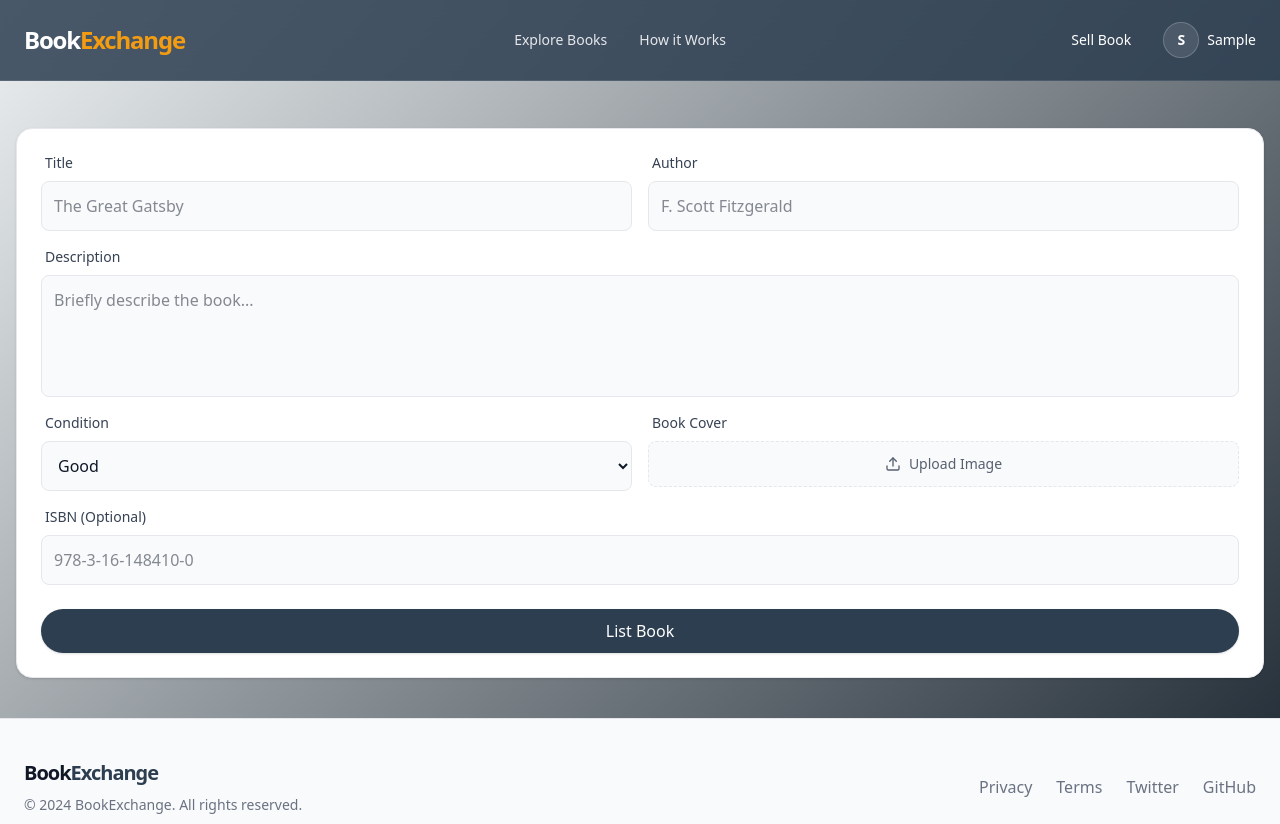
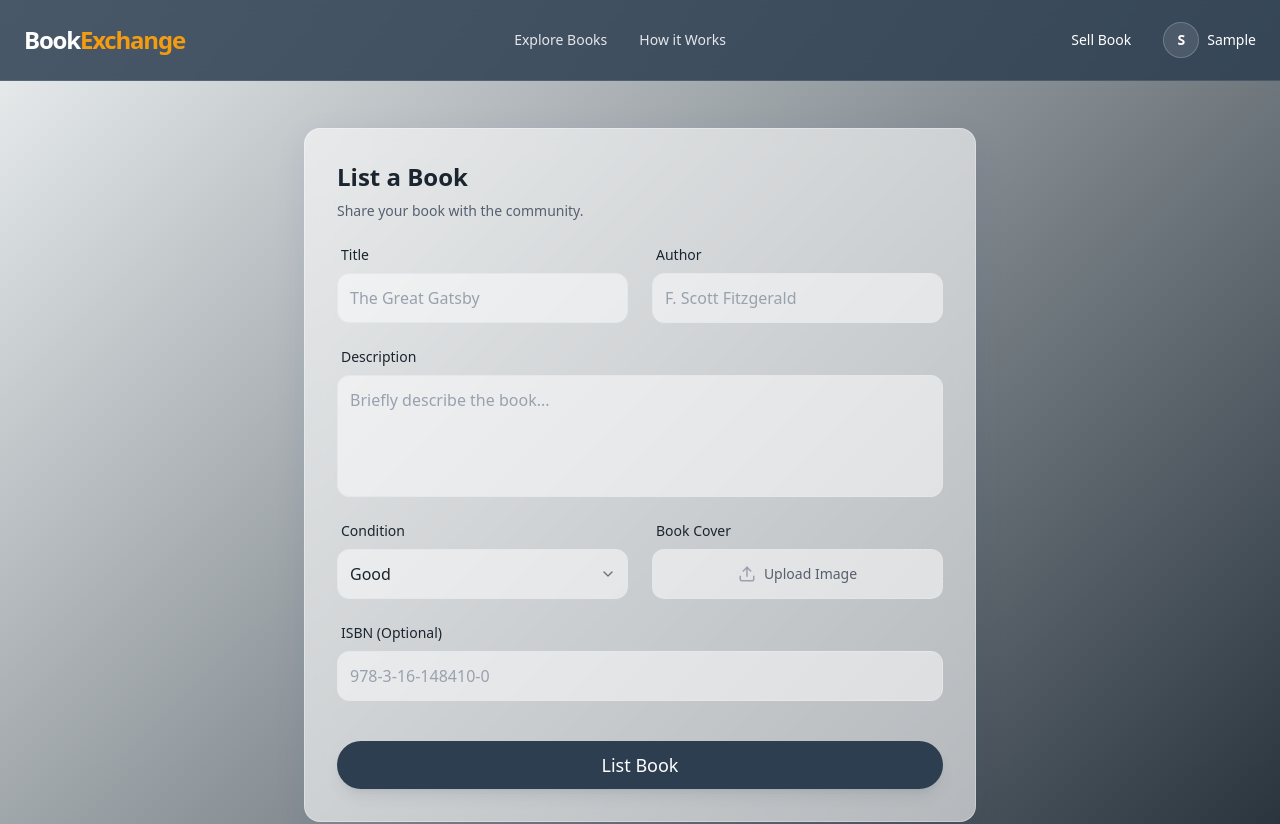
Before and after one commit to Saheb142003/Book-Reselling-App, a Next.js app: page /sell in a window 1280 px wide. Shown: the top 824 px of the page. Built offline with nearby package versions, Linux system fonts and the light colour scheme; no server answers; the database is empty; sample sign-in values are in the browser's storage.

Commit message:
Colors and components width are now fixed

```diff
--- a/components/Hero.tsx
+++ b/components/Hero.tsx
@@ -1,6 +1,39 @@
+"use client";
+
 import { Button } from './ui/Button';
+import { useEffect, useState } from 'react';
+import { Download } from 'lucide-react';
 
 export default function Hero() {
+    const [deferredPrompt, setDeferredPrompt] = useState<any>(null);
+    const [isInstallable, setIsInstallable] = useState(false);
+
+    useEffect(() => {
+        const handler = (e: any) => {
+            e.preventDefault();
+            setDeferredPrompt(e);
+            setIsInstallable(true);
+        };
+
+        window.addEventListener("beforeinstallprompt", handler);
+
+        return () => {
+            window.removeEventListener("beforeinstallprompt", handler);
+        };
+    }, []);
+
+    const handleInstallClick = async () => {
+        if (!deferredPrompt) return;
+
+        deferredPrompt.prompt();
+        const { outcome } = await deferredPrompt.userChoice;
+
+        if (outcome === "accepted") {
+            setDeferredPrompt(null);
+            setIsInstallable(false);
+        }
+    };
+
     return (
         <section className="relative pt-32 pb-20 md:pt-48 md:pb-32 overflow-hidden">
             {/* Background Elements */}
@@ -29,6 +62,18 @@ export default function Hero() {
                     <Button variant="outline" size="lg" className="min-w-[180px]">
                         Explore Collection
                     </Button>
+
+                    {isInstallable && (
+                        <Button
+                            onClick={handleInstallClick}
+                            variant="secondary"
+                            size="lg"
+                            className="min-w-[180px] gap-2 bg-green-600 text-white hover:bg-green-700 border-green-500"
+                        >
+                            <Download size={18} />
+                            Install App
+                        </Button>
+                    )}
                 </div>
 
                 {/* Stats */}
--- a/components/books/ListBookForm.tsx
+++ b/components/books/ListBookForm.tsx
@@ -74,27 +74,36 @@ export default function ListBookForm() {
     };
 
     return (
-        <form onSubmit={handleSubmit} className="flex flex-col gap-4 bg-white p-6 rounded-2xl border border-gray-200 shadow-sm">
-            {error && <p className="text-red-500 text-sm">{error}</p>}
+        <form onSubmit={handleSubmit} className="max-w-2xl mx-auto flex flex-col gap-6 p-8 rounded-2xl glass shadow-xl">
+            <div className="space-y-2">
+                <h2 className="text-2xl font-bold text-foreground">List a Book</h2>
+                <p className="text-muted-foreground text-sm">Share your book with the community.</p>
+            </div>
 
-            <div className="grid grid-cols-1 md:grid-cols-2 gap-4">
+            {error && (
+                <div className="p-3 rounded-lg bg-red-50 border border-red-200 text-red-600 text-sm">
+                    {error}
+                </div>
+            )}
+
+            <div className="grid grid-cols-1 md:grid-cols-2 gap-6">
                 <div className="flex flex-col gap-2">
-                    <label className="text-sm font-medium ml-1 text-gray-700">Title</label>
+                    <label className="text-sm font-medium ml-1 text-foreground">Title</label>
                     <input
                         type="text"
                         required
-                        className="bg-gray-50 border border-gray-200 rounded-lg p-3 focus:outline-none focus:border-primary text-gray-900"
+                        className="bg-white/50 border border-gray-200 rounded-xl p-3 focus:outline-none focus:border-primary focus:ring-1 focus:ring-primary text-foreground placeholder:text-gray-400 transition-all"
                         value={title}
                         onChange={(e) => setTitle(e.target.value)}
                         placeholder="The Great Gatsby"
                     />
                 </div>
                 <div className="flex flex-col gap-2">
-                    <label className="text-sm font-medium ml-1 text-gray-700">Author</label>
+                    <label className="text-sm font-medium ml-1 text-foreground">Author</label>
                     <input
                         type="text"
                         required
-                        className="bg-gray-50 border border-gray-200 rounded-lg p-3 focus:outline-none focus:border-primary text-gray-900"
+                        className="bg-white/50 border border-gray-200 rounded-xl p-3 focus:outline-none focus:border-primary focus:ring-1 focus:ring-primary text-foreground placeholder:text-gray-400 transition-all"
                         value={author}
                         onChange={(e) => setAuthor(e.target.value)}
                         placeholder="F. Scott Fitzgerald"
@@ -103,22 +112,23 @@ export default function ListBookForm() {
             </div>
 
             <div className="flex flex-col gap-2">
-                <label className="text-sm font-medium ml-1 text-gray-700">Description</label>
+                <label className="text-sm font-medium ml-1 text-foreground">Description</label>
                 <textarea
                     required
                     rows={4}
-                    className="bg-gray-50 border border-gray-200 rounded-lg p-3 focus:outline-none focus:border-primary resize-none text-gray-900"
+                    className="bg-white/50 border border-gray-200 rounded-xl p-3 focus:outline-none focus:border-primary focus:ring-1 focus:ring-primary resize-none text-foreground placeholder:text-gray-400 transition-all"
                     value={description}
                     onChange={(e) => setDescription(e.target.value)}
                     placeholder="Briefly describe the book..."
                 />
             </div>
 
-            <div className="grid grid-cols-1 md:grid-cols-2 gap-4">
+            <div className="grid grid-cols-1 md:grid-cols-2 gap-6">
                 <div className="flex flex-col gap-2">
-                    <label className="text-sm font-medium ml-1 text-gray-700">Condition</label>
+                    <label className="text-sm font-medium ml-1 text-foreground">Condition</label>
+                    <div className="relative">
                         <select
-                        className="bg-gray-50 border border-gray-200 rounded-lg p-3 focus:outline-none focus:border-primary text-gray-900"
+                            className="w-full bg-white/50 border border-gray-200 rounded-xl p-3 focus:outline-none focus:border-primary focus:ring-1 focus:ring-primary text-foreground appearance-none cursor-pointer transition-all"
                             value={condition}
                             onChange={(e) => setCondition(e.target.value)}
                         >
@@ -128,14 +138,18 @@ export default function ListBookForm() {
                             <option value="Fair">Fair</option>
                             <option value="Poor">Poor</option>
                         </select>
+                        <div className="absolute right-3 top-1/2 -translate-y-1/2 pointer-events-none text-gray-500">
+                            <svg xmlns="http://www.w3.org/2000/svg" width="16" height="16" viewBox="0 0 24 24" fill="none" stroke="currentColor" strokeWidth="2" strokeLinecap="round" strokeLinejoin="round"><path d="m6 9 6 6 6-6"/></svg>
+                        </div>
+                    </div>
                 </div>
 
                 <div className="flex flex-col gap-2">
-                    <label className="text-sm font-medium ml-1 text-gray-700">Book Cover</label>
+                    <label className="text-sm font-medium ml-1 text-foreground">Book Cover</label>
                     <div className="flex items-center gap-4">
-                        <label className="flex-grow cursor-pointer bg-gray-50 border border-gray-200 rounded-lg p-3 hover:bg-gray-100 transition-colors border-dashed text-center text-muted-foreground text-sm flex items-center justify-center gap-2">
-                            <svg xmlns="http://www.w3.org/2000/svg" width="16" height="16" viewBox="0 0 24 24" fill="none" stroke="currentColor" strokeWidth="2" strokeLinecap="round" strokeLinejoin="round"><path d="M21 15v4a2 2 0 0 1-2 2H5a2 2 0 0 1-2-2v-4" /><polyline points="17 8 12 3 7 8" /><line x1="12" x2="12" y1="3" y2="15" /></svg>
-                            {coverFile ? coverFile.name : "Upload Image"}
+                        <label className="flex-grow cursor-pointer group bg-white/50 border border-gray-200 rounded-xl p-3 hover:bg-white/80 transition-all border-dashed text-center text-muted-foreground text-sm flex items-center justify-center gap-2 h-[50px]">
+                            <svg className="text-gray-400 group-hover:text-primary transition-colors" xmlns="http://www.w3.org/2000/svg" width="18" height="18" viewBox="0 0 24 24" fill="none" stroke="currentColor" strokeWidth="2" strokeLinecap="round" strokeLinejoin="round"><path d="M21 15v4a2 2 0 0 1-2 2H5a2 2 0 0 1-2-2v-4" /><polyline points="17 8 12 3 7 8" /><line x1="12" x2="12" y1="3" y2="15" /></svg>
+                            <span className="truncate max-w-[150px]">{coverFile ? coverFile.name : "Upload Image"}</span>
                             <input
                                 type="file"
                                 accept="image/*"
@@ -144,24 +158,26 @@ export default function ListBookForm() {
                             />
                         </label>
                         {previewUrl && (
-                            <img src={previewUrl} alt="Preview" className="h-12 w-12 object-cover rounded border border-gray-200" />
+                            <div className="relative h-[50px] w-[40px] shrink-0 rounded overflow-hidden border border-gray-200 shadow-sm">
+                                <img src={previewUrl} alt="Preview" className="h-full w-full object-cover" />
+                            </div>
                         )}
                     </div>
                 </div>
             </div>
 
             <div className="flex flex-col gap-2">
-                <label className="text-sm font-medium ml-1 text-gray-700">ISBN (Optional)</label>
+                <label className="text-sm font-medium ml-1 text-foreground">ISBN (Optional)</label>
                 <input
                     type="text"
-                    className="bg-gray-50 border border-gray-200 rounded-lg p-3 focus:outline-none focus:border-primary text-gray-900"
+                    className="bg-white/50 border border-gray-200 rounded-xl p-3 focus:outline-none focus:border-primary focus:ring-1 focus:ring-primary text-foreground placeholder:text-gray-400 transition-all"
                     value={isbn}
                     onChange={(e) => setIsbn(e.target.value)}
                     placeholder="978-3-16-148410-0"
                 />
             </div>
 
-            <Button type="submit" className="mt-2 text-white shadow-sm" disabled={loading}>
+            <Button type="submit" className="mt-4 w-full py-6 text-lg font-medium shadow-lg shadow-primary/10 hover:shadow-primary/20 transition-all" disabled={loading}>
                 {loading ? "Listing Book..." : "List Book"}
             </Button>
         </form>
```
Also changed, not shown: public/sw.js. Lines whose indentation alone changed are shown as unchanged.
